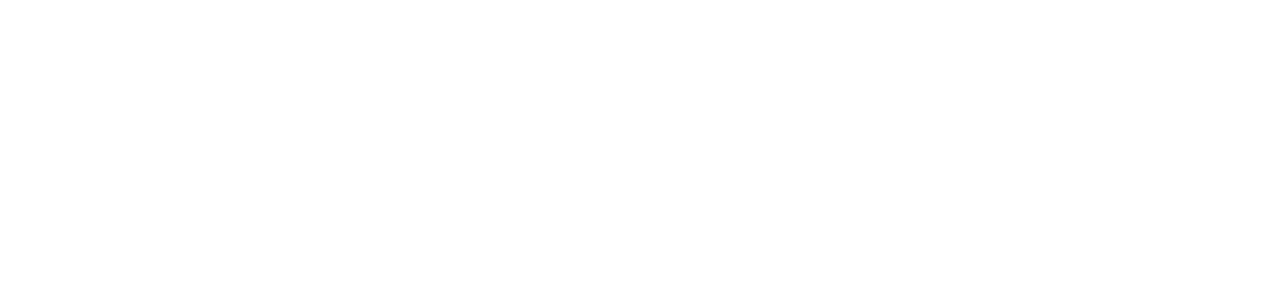
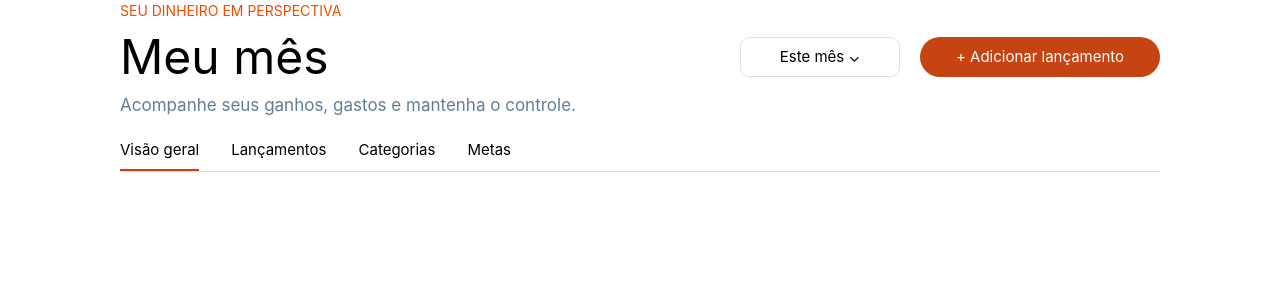
Before and after one commit to IAgoraApp/frontend, a React (Vite) app: page /FinancasA in a window 1280 px wide. Shown: the top 300 px of the page. Built offline with nearby package versions, Linux system fonts and the light colour scheme.

Commit message:
:sparkles: (Inicio) Comecei a parte de finanças

```diff
--- /dev/null
+++ b/src/containers/financasA.jsx
@@ -0,0 +1,26 @@
+export default function FinancasA (){
+    return(
+        <>
+        <h6 className='text-orange-600 text-[14px] mx-30'> SEU DINHEIRO EM PERSPECTIVA </h6>
+
+        <div className='relative w-100% mx-30 flex justify-between items-center'>
+
+            <h1 className='text-[48px]'>Meu mês </h1>
+
+            <div className='relative h-15 flex gap-5 items-center'>
+
+            <a href="#" className='relative w-40 h-10 text-[15px] flex justify-center items-center rounded-[9px] border-[1.5px] border-[#D9E2EC]'>Este mês ⌄</a>
+
+            <a href="#" className='relative w-60 h-10 text-[#ffff] bg-[#C64411] rounded-[28px] text-[15px] flex justify-center items-center'>+ Adicionar lançamento</a>
+            </div>
+        </div>
+         <h6 className='text-[17px] text-[#627D98] mx-30'>Acompanhe seus ganhos, gastos e mantenha o controle.</h6>
+         <nav className='relative mx-30 text-[15px] flex gap-8 mt-5 border-b border-[#D9E2EC]'>
+            <a href="#" className="border-b-2 border-[#C64411] pb-2">Visão geral</a>
+            <a href="#">Lançamentos</a>
+            <a href="#">Categorias</a>
+            <a href="#">Metas</a>
+         </nav>
+        </>
+    )
+}
--- a/src/containers/index.jsx
+++ b/src/containers/index.jsx
@@ -1,8 +1,9 @@
 import LandingPage from './landingPage';
 import Home from './home';
+import FinancasA from './financasA'
 
 const TelaErro = () => {
   <h1>Erro não esperado</h1>;
 };
 
-export const Pages = { LandingPage, Home, TelaErro };
+export const Pages = { LandingPage, Home, TelaErro, FinancasA };
```
Also changed, not shown: src/router/index.jsx (+9 -0 lines).
